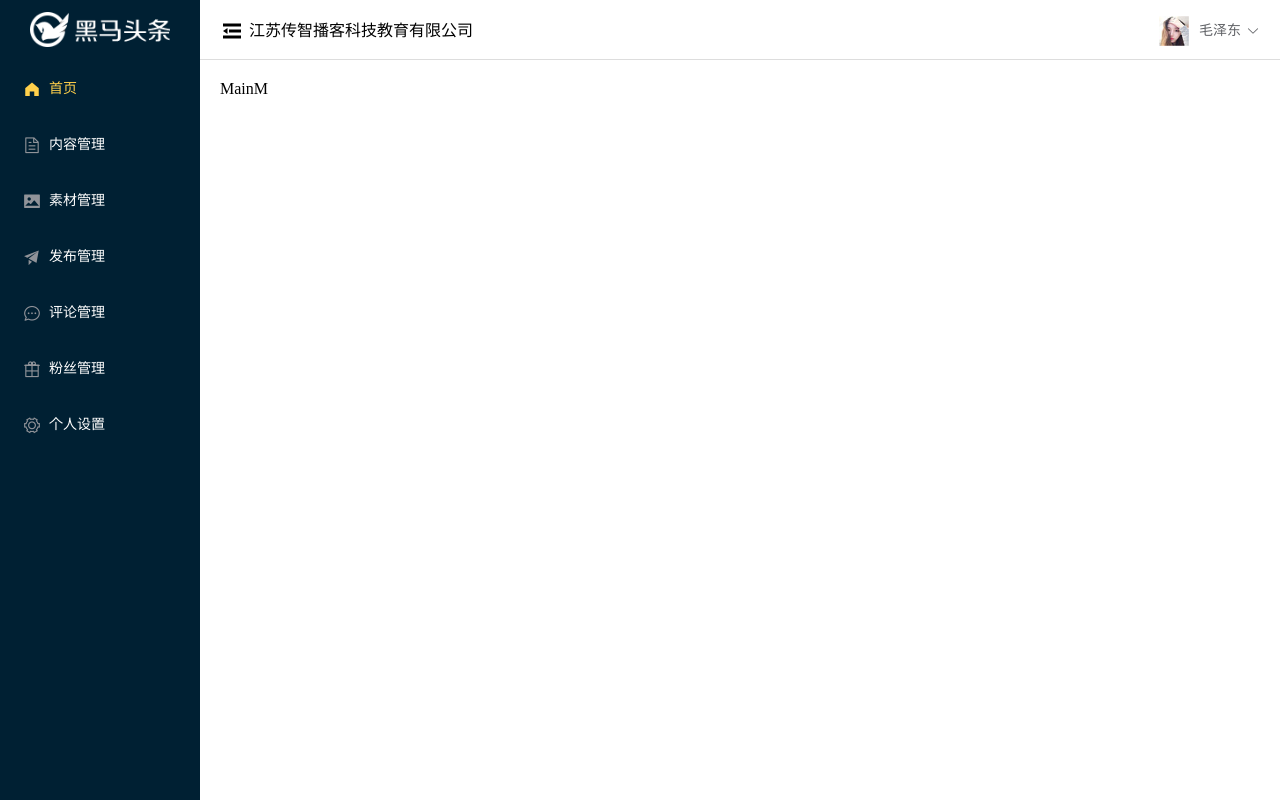
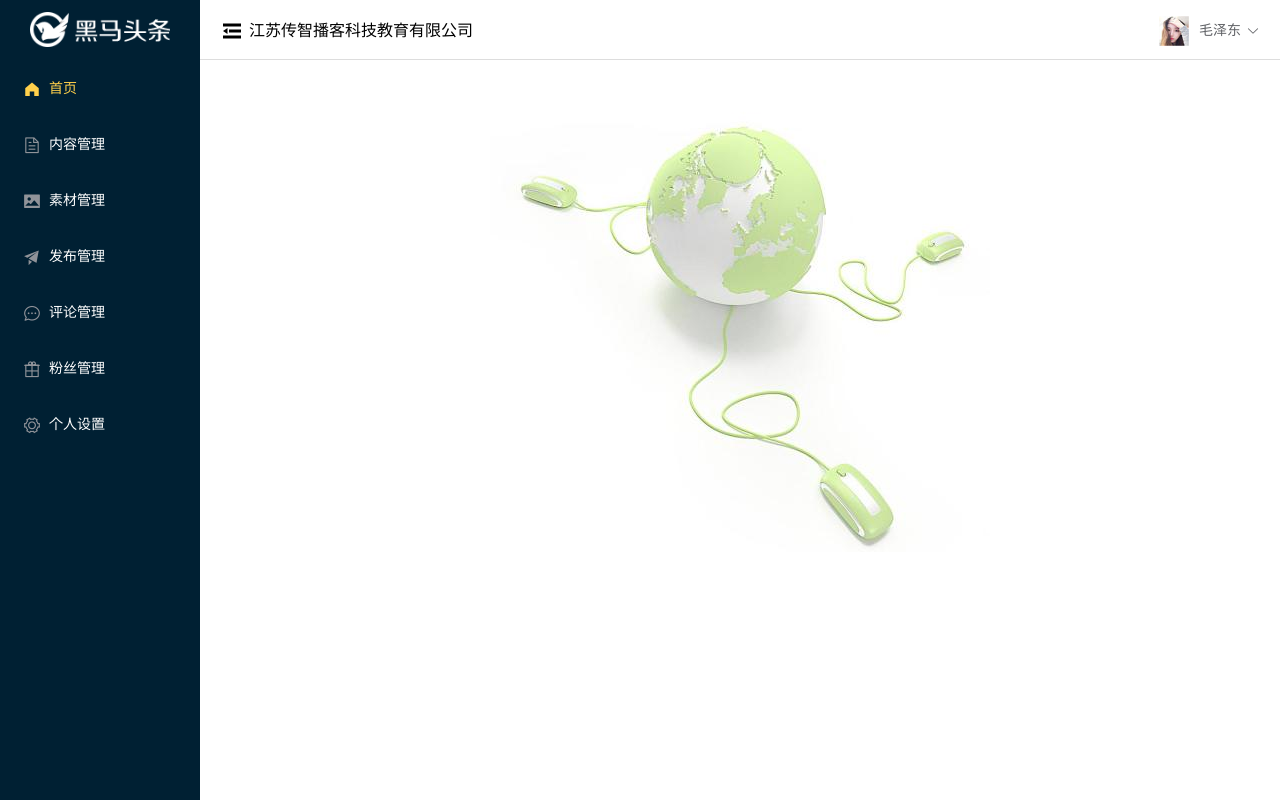
Before and after one commit to zhonghua-dev/todayNews, a Vue app: page /#/ in a window 1280 px wide. Built offline with nearby package versions, Linux system fonts and the light colour scheme.

Commit message:
页面结构完成

```diff
--- /dev/null
+++ b/src/views/404/index.vue
@@ -0,0 +1,20 @@
+<template>
+  <div class="container">
+  </div>
+</template>
+
+<script>
+export default {
+}
+</script>
+
+<style scoped lang="less">
+  .container{
+    width: 100%;
+    height: 100%;
+    position: absolute;
+    left: 0;
+    top: 0;
+    background: url("../../assets/images/404.png") no-repeat center / cover;
+  }
+</style>
--- a/src/views/home/index.vue
+++ b/src/views/home/index.vue
@@ -55,7 +55,9 @@
           </el-dropdown-menu>
         </el-dropdown>
       </el-header>
-      <el-main>MainM</el-main>
+      <el-main>
+        <router-view></router-view>
+      </el-main>
     </el-container>
   </el-container>
 </template>
--- /dev/null
+++ b/src/views/welcome/index.vue
@@ -0,0 +1,14 @@
+<template>
+  <div class="container" style="text-align: center">
+    <img src="../../assets/images/welcome.jpg" alt="">
+  </div>
+</template>
+
+<script>
+export default {
+}
+</script>
+
+<style scoped lang="less">
+
+</style>
```
Also changed, not shown: src/router/index.js (+8 -2 lines).
